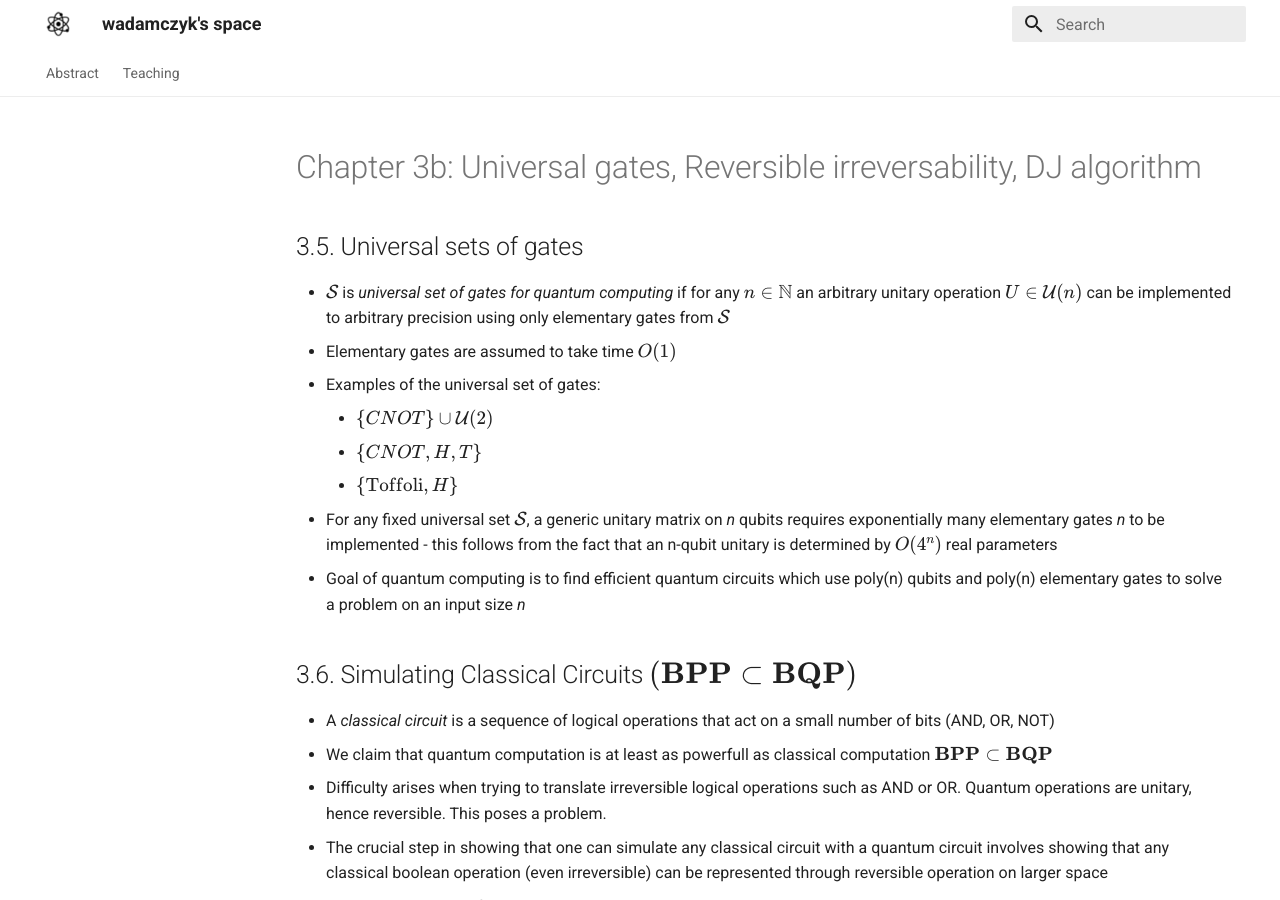
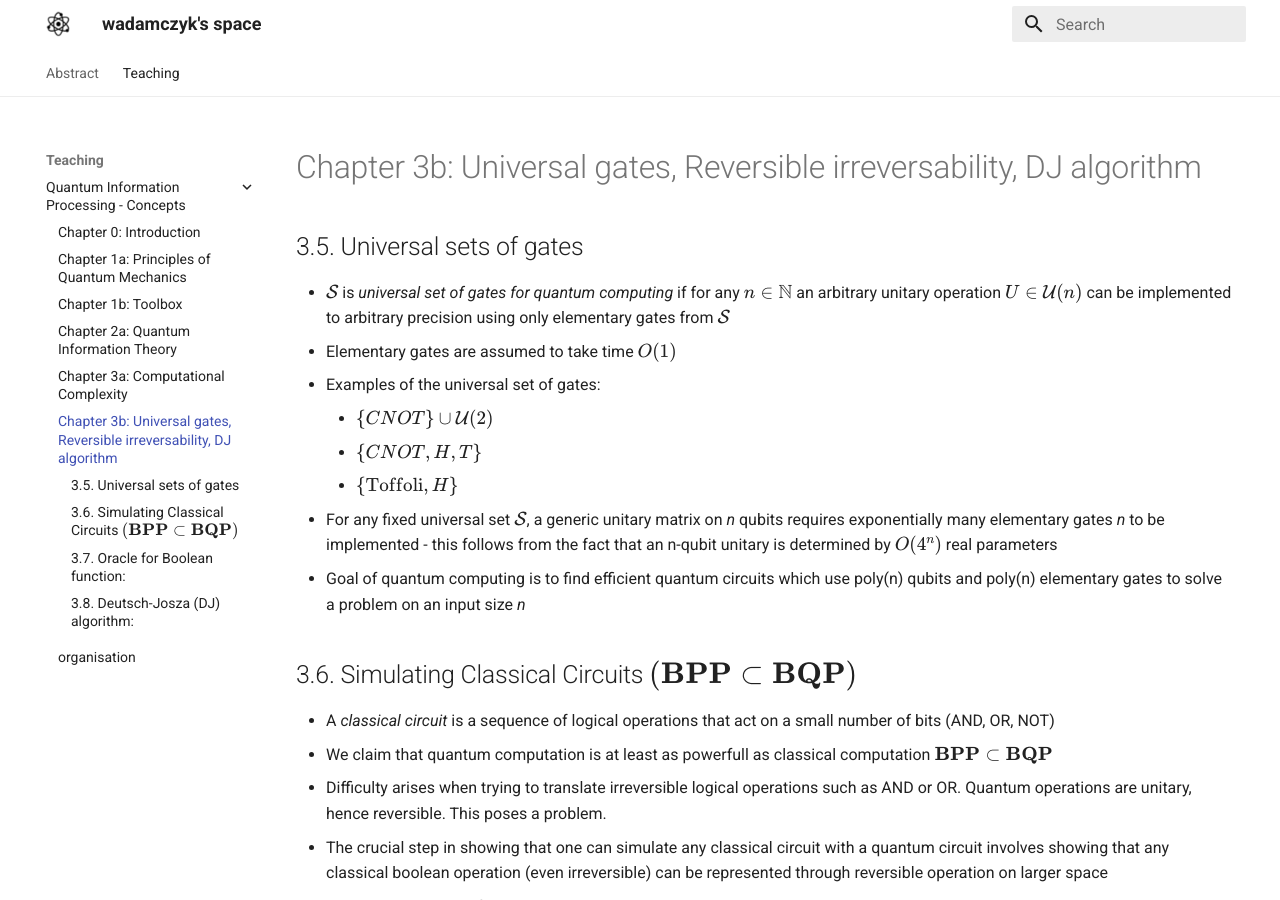
Before and after one commit to wojtekadamczyk3/wadamczyk, an MkDocs documentation site: the page built from docs/qip1/ch3b.md, in a window 1280 px wide and 900 px high. Built offline with MkDocs 1.6.1 and Material for MkDocs 9.7.7, drawn with Linux system fonts in a browser that asks for light colours.

```diff
--- a/mkdocs.yml
+++ b/mkdocs.yml
@@ -20,8 +20,9 @@
       - "Chapter 0: Introduction": qip1/ch0.md
       - "Chapter 1a: Principles of Quantum Mechanics": qip1/ch1a.md
       - "Chapter 1b: Toolbox": qip1/ch1b.md
-      - "Chapter 2a: Computational Complexity": qip1/ch2a.md
-      - "Chapter 2b: Universal gates, Reversible irreversability, DJ algorithm": qip1/ch2b.md
+      - "Chapter 2a: Quantum Information Theory": qip1/ch2a.md
+      - "Chapter 3a: Computational Complexity": qip1/ch3a.md
+      - "Chapter 3b: Universal gates, Reversible irreversability, DJ algorithm": qip1/ch3b.md
       - "organisation": qip1/organisation.md
 
 # Plugins (optional)
```
